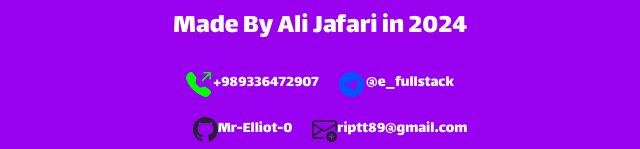
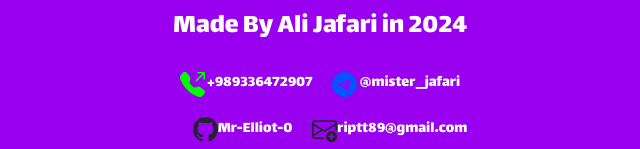
Before and after one commit to Mr-Ali-Jafari/Frontend-For-Fun, a plain HTML site: page Cinema/index.html in a window 1280 px wide. Shown: the part 2256-2405 px from the top of the page, 320-960 px from the left. Drawn offline with nearby package versions, Linux system fonts and the light colour scheme.

Commit message:
Change Telegram Id

```diff
--- a/Cinema/index.html
+++ b/Cinema/index.html
@@ -293,7 +293,7 @@
                   <path d="M16 8A8 8 0 1 1 0 8a8 8 0 0 1 16 0M8.287 5.906q-1.168.486-4.666 2.01-.567.225-.595.442c-.03.243.275.339.69.47l.175.055c.408.133.958.288 1.243.294q.39.01.868-.32 3.269-2.206 3.374-2.23c.05-.012.12-.026.166.016s.042.12.037.141c-.03.129-1.227 1.241-1.846 1.817-.193.18-.33.307-.358.336a8 8 0 0 1-.188.186c-.38.366-.664.64.015 1.088.327.216.589.393.85.571.284.194.568.387.936.629q.14.092.27.187c.331.236.63.448.997.414.214-.02.435-.22.547-.82.265-1.417.786-4.486.906-5.751a1.4 1.4 0 0 0-.013-.315.34.34 0 0 0-.114-.217.53.53 0 0 0-.31-.093c-.3.005-.763.166-2.984 1.09"/>
                 </svg>
 
-              <span><a href="https://t.me/e_fullstack" target="_blank" style="color: white; list-style: none; text-decoration: none;">@e_fullstack</a></span>
+              <span><a href="https://t.me/mister_jafari" target="_blank" style="color: white; list-style: none; text-decoration: none;">@mister_jafari</a></span>
           </li>
   </div>
   <div class="work-media">
```
